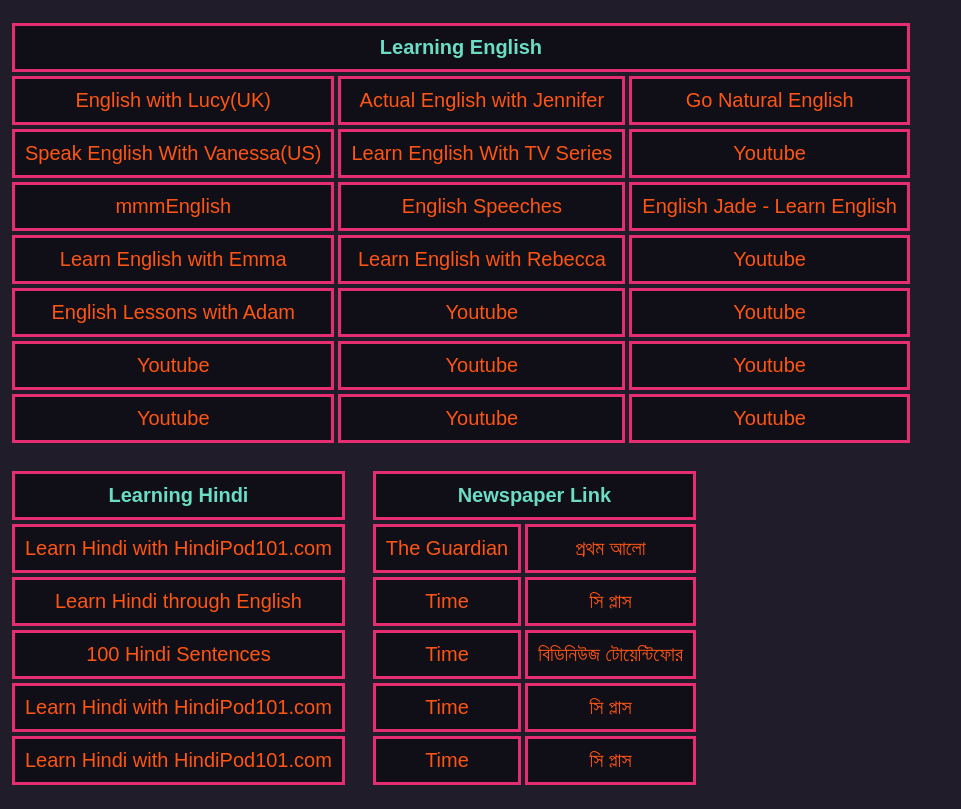
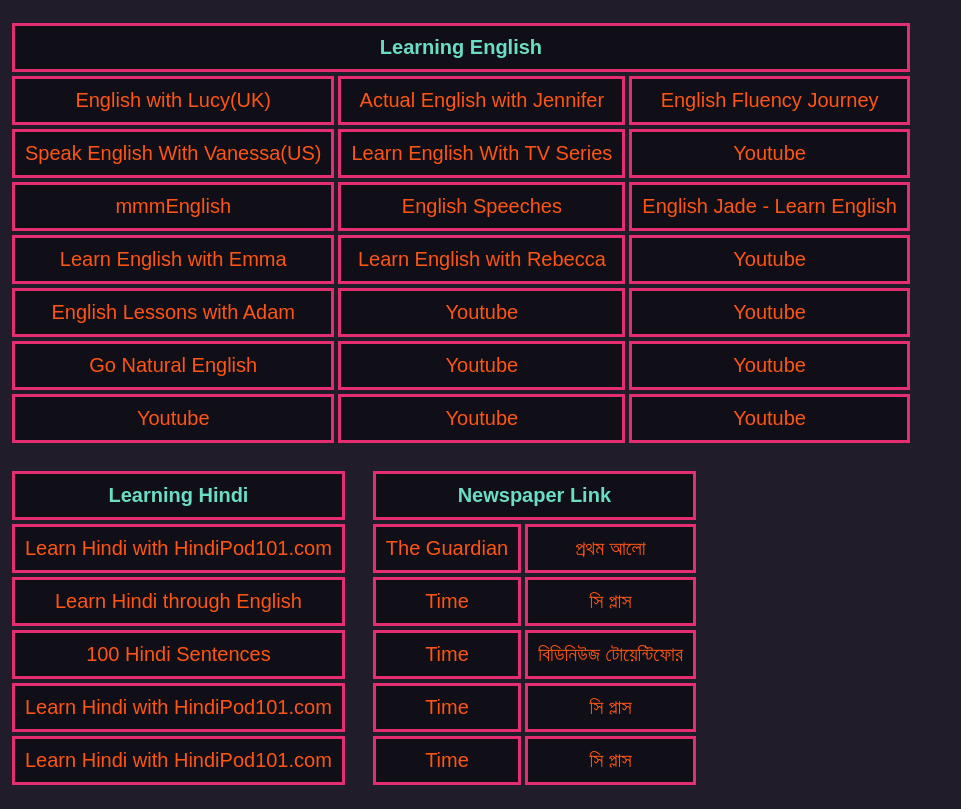
Before and after one commit to devsubrata/devsubrata.github.io, a plain HTML site: page index.html in a window 1280 px wide. Shown: the part 61-870 px from the top of the page, without its empty margins (0-961 px from the left). Drawn offline with Linux system fonts and the light colour scheme.

Commit message:
Update index.html

```diff
--- a/index.html
+++ b/index.html
@@ -17,7 +17,7 @@
 		  <tr>
 		  	 <td><a href="https://www.youtube.com/channel/UCz4tgANd4yy8Oe0iXCdSWfA" target="_blank">English with Lucy(UK)</a></td>
 		  	 <td><a href="https://www.youtube.com/playlist?list=PLCpgggEg1JgpVsODmsXkDQfsEVCtNVtex" target="_blank">Actual English with Jennifer</a></td>
-			 <td><a href="https://www.youtube.com/user/GoNaturalEnglish" target="_blank">Go Natural English</a></td>
+			 <td><a href="https://www.youtube.com/channel/UC9eIq7PwD0WA-2B_Sp7xGdw" target="_blank">English Fluency Journey</a></td>
 		  </tr>
 		  <tr>
 		  	 <td><a href="https://www.youtube.com/channel/UCxJGMJbjokfnr2-s4_RXPxQ" target="_blank">Speak English With Vanessa(US)</a></td>
@@ -40,7 +40,7 @@
 		     <td><a href="https://www.youtube.com/" target="_blank">Youtube</a></td>
 		  </tr>
 		  <tr>
-		     <td><a href="https://www.youtube.com/" target="_blank">Youtube</a></td>
+		     <td><a href="https://www.youtube.com/user/GoNaturalEnglish" target="_blank">Go Natural English</a></td>
 		     <td><a href="https://www.youtube.com/" target="_blank">Youtube</a></td>
 		     <td><a href="https://www.youtube.com/" target="_blank">Youtube</a></td>
 		  </tr>
```
